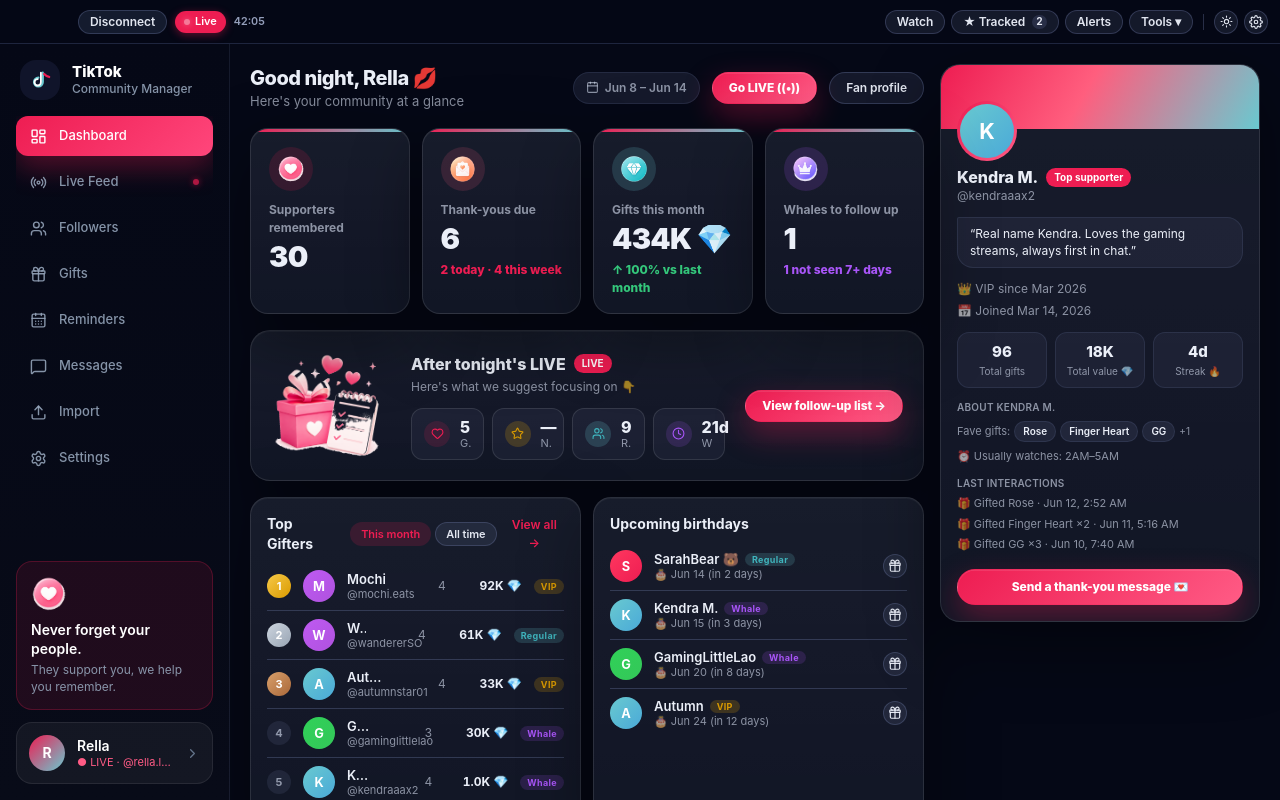
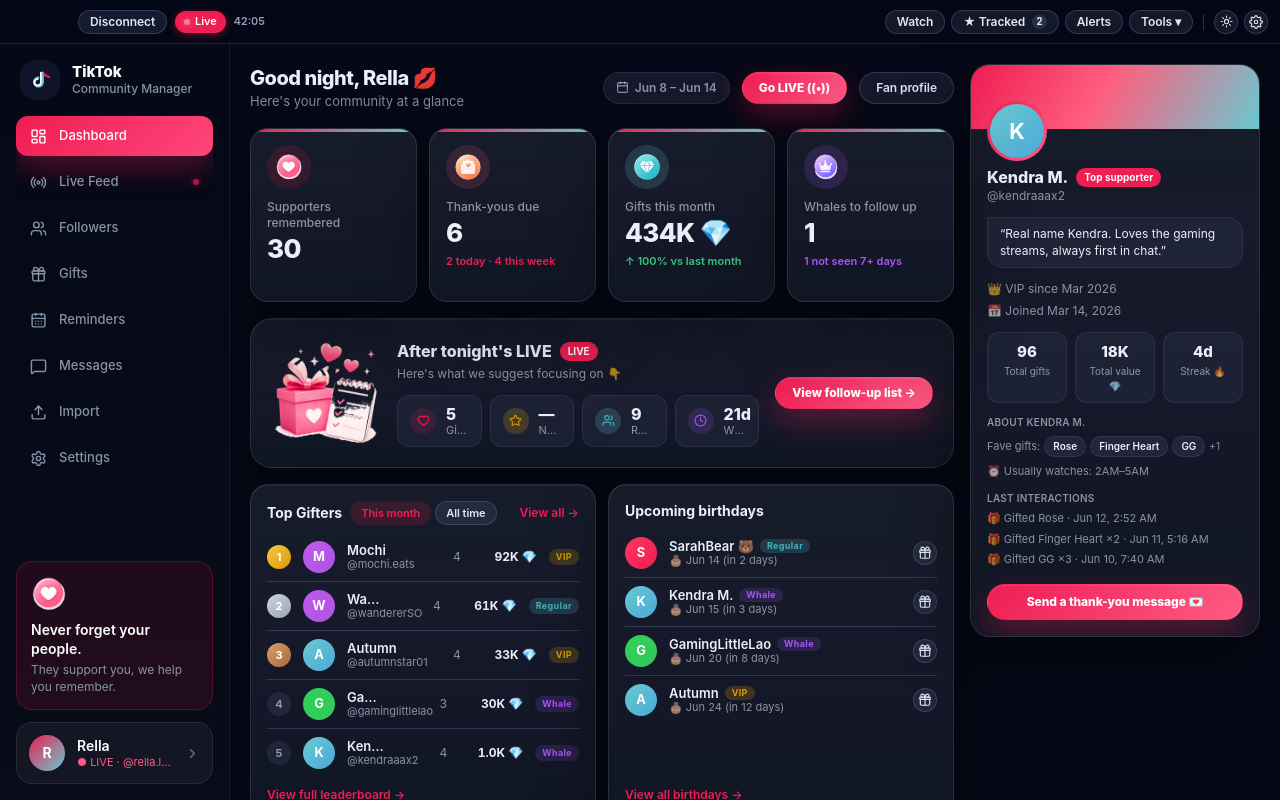
Before and after one commit to EmotiveImpact/tiktok-community-manager, a React (Vite) app: page / in a window 1280 px wide. Built offline with nearby package versions, Linux system fonts and the light colour scheme.

Commit message:
Revert "polish: dashboard stat-card metrics 29px/880, hero module grid, 320px right rail (spec 3,4,5)"
This reverts commit 2217268afe09a263cce078e88a8fa27c4e5833cc.

```diff
--- a/src/pages/Dashboard.tsx
+++ b/src/pages/Dashboard.tsx
@@ -118,16 +118,16 @@
   tint: string;
 }) {
   return (
-    <div className="glass brand-top-border relative min-h-[156px] p-[18px]" style={{ borderRadius: 18 }}>
+    <div className="glass brand-top-border relative p-4" style={{ borderRadius: 18 }}>
       <IconChip bg={tint}>
         <img src={icon} alt="" className="h-7 w-7 object-contain" draggable={false} />
       </IconChip>
-      <div className="mt-2.5 text-[12px] font-bold" style={{ color: 'var(--secondary-label)' }}>{label}</div>
-      <div className="mt-0.5 truncate text-[29px] leading-tight tracking-tight" style={{ fontWeight: 880 }}>
+      <div className="mt-2.5 text-xs font-medium" style={{ color: 'var(--secondary-label)' }}>{label}</div>
+      <div className="mt-0.5 truncate text-[26px] font-extrabold leading-tight tracking-tight">
         {value}
         {sub && <span className="ml-1.5 text-[13px] font-semibold" style={{ color: 'var(--secondary-label)' }}>{sub}</span>}
       </div>
-      <div className="mt-1 h-4 text-[12px]" style={{ color: trendColor ?? 'var(--secondary-label)', fontWeight: 780 }}>
+      <div className="mt-1 h-4 text-[11px] font-semibold" style={{ color: trendColor ?? 'var(--secondary-label)' }}>
         {trend ?? ''}
       </div>
     </div>
@@ -380,8 +380,8 @@
         </div>
 
         {/* Hero: after tonight's LIVE */}
-        <div className="glass grid grid-cols-[120px_minmax(0,1fr)] items-center gap-5 p-5 sm:grid-cols-[120px_minmax(0,1fr)_auto]" style={{ borderRadius: 20 }}>
-          <img src="./assets/png/hero_gift_checklist_3d.png" alt="" className="w-[112px] flex-none object-contain" draggable={false} />
+        <div className="glass flex flex-wrap items-center gap-4 p-5" style={{ borderRadius: 22 }}>
+          <img src="./assets/png/hero_gift_checklist_3d.png" alt="" className="w-[110px] flex-none object-contain" draggable={false} />
           <div className="min-w-[220px] flex-1">
             <div className="flex flex-wrap items-center gap-2">
               <h2 className="text-base font-extrabold">After tonight&apos;s LIVE</h2>
@@ -397,7 +397,7 @@
                 { label: 'Regulars returned', value: regularsReturned > 0 ? String(regularsReturned) : '—', icon: <Users size={13} />, bg: 'rgba(105,201,208,0.2)', color: '#3fb4bd' },
                 { label: 'Whale not seen', value: whaleQuietDays !== null ? `${whaleQuietDays}d` : '—', icon: <Clock size={13} />, bg: 'rgba(168,85,247,0.16)', color: '#a855f7' },
               ].map((m) => (
-                <div key={m.label} className="flex h-[52px] items-center gap-2.5 rounded-xl px-3 py-[9px]" style={{ background: 'var(--fill-quaternary)', border: '1px solid var(--panel-border)' }}>
+                <div key={m.label} className="flex items-center gap-2.5 rounded-xl px-3 py-2" style={{ background: 'var(--fill-quaternary)', border: '1px solid var(--card-border)' }}>
                   <IconChip bg={m.bg} color={m.color} size={26}>{m.icon}</IconChip>
                   <div className="min-w-0 leading-tight">
                     <dd className="text-base font-extrabold leading-tight">{m.value}</dd>
@@ -557,7 +557,7 @@
       </div>
 
       {/* Top supporter panel (xl+) */}
-      <aside aria-label="Top supporter" className="hidden w-[320px] flex-none xl:block">
+      <aside aria-label="Top supporter" className="hidden w-[290px] flex-none xl:block">
         {!supporter ? (
           <div className="glass p-6 text-center" style={{ borderRadius: 20 }}>
             <img src="./assets/png/icon_heart_3d.png" alt="" className="mx-auto mb-3 h-14 w-14" draggable={false} />
```
